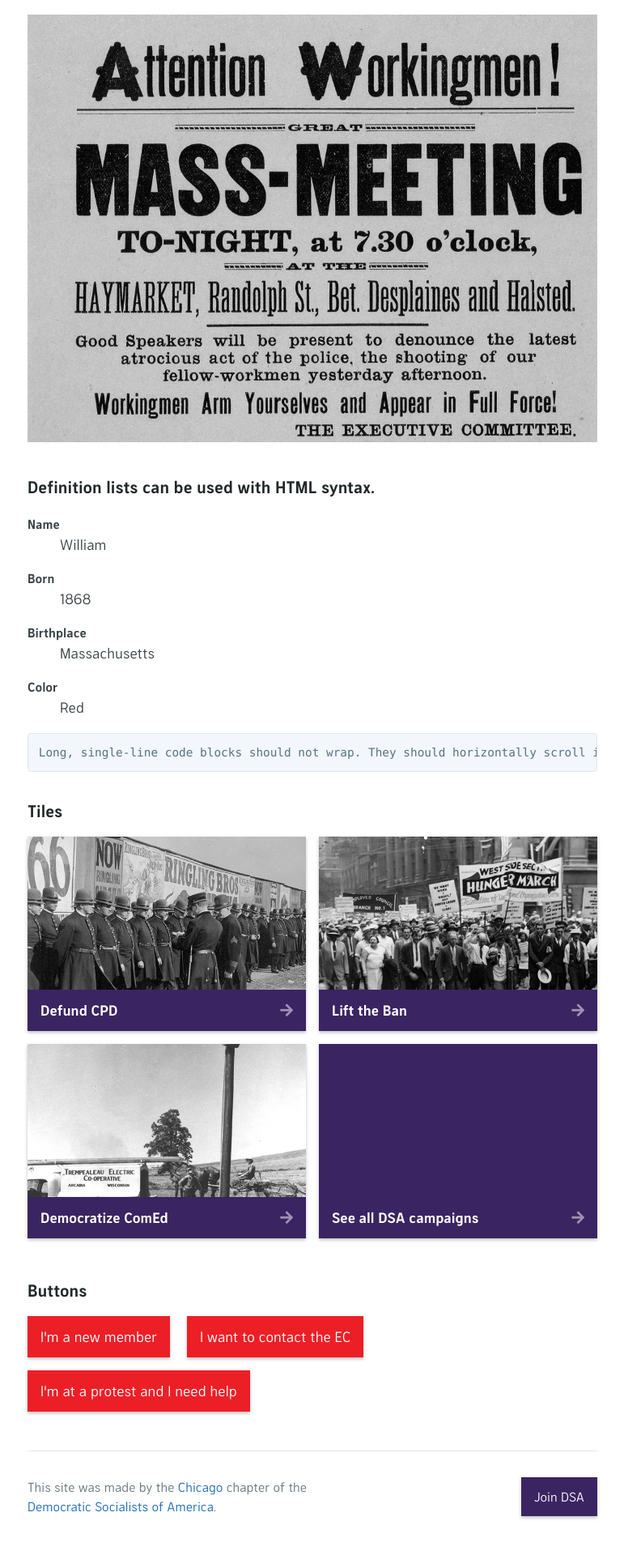
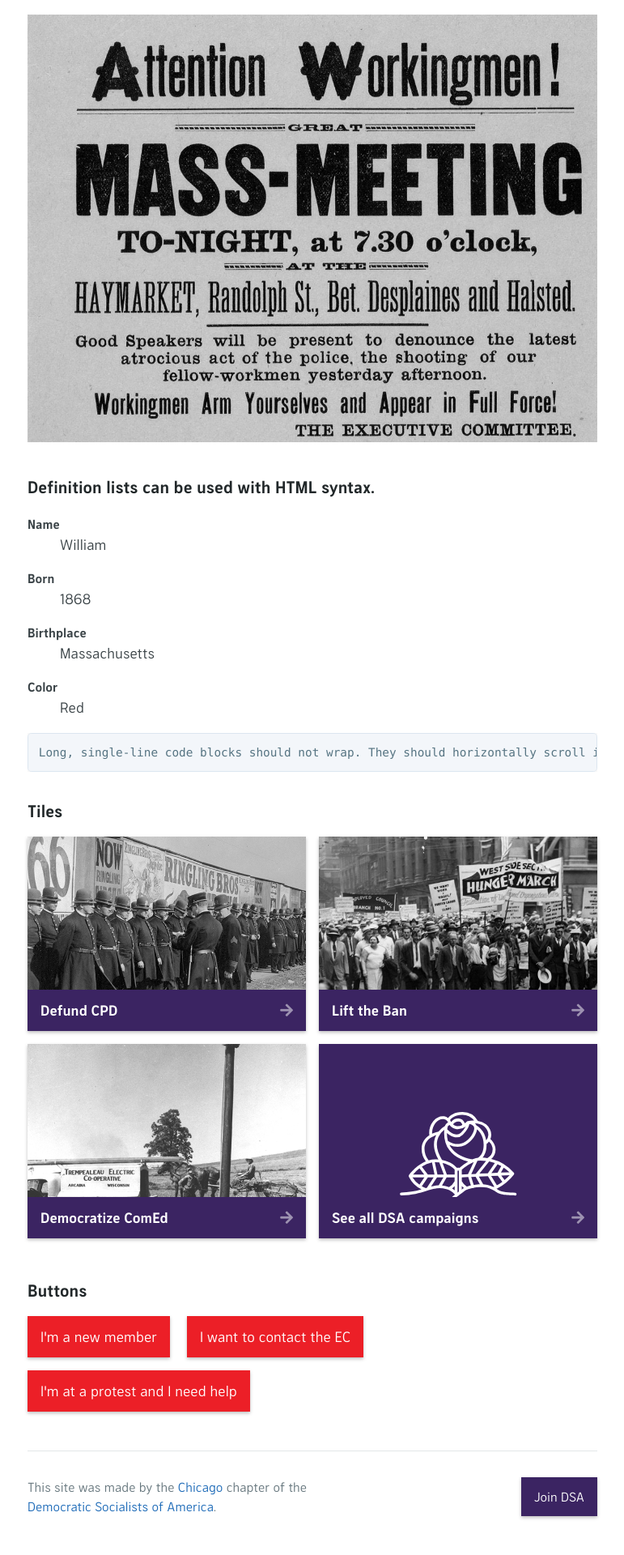
Before and after one commit to ChicagoDSA/haymarket, a Jekyll site: the page built from index.md, in a window 1280 px wide. Shown: the part 3200-5120 px from the top of the page at 81% size, without its empty margins (254-1025 px from the left). Built offline with Jekyll 4.4.1, drawn with Linux system fonts in a browser that asks for light colours; nearby versions of some CDN libraries; some web fonts are replaced; library files that are not in the unit come from our copies.

Commit message:
re-added background to empty tile

```diff
--- a/_includes/tile.html
+++ b/_includes/tile.html
@@ -12,6 +12,12 @@
 		</a>
 	{% else %}
 		<a class="tile" href="{{ include.link }}">
+			<div class="background">
+				<div class="background-logo">
+					{% include DSA-logo.html %}
+				</div>
+			</div>
+			<div class="overlay"></div>
 			<div class="title">
 				<h4>{{ include.title }}
 					<i class="fas fa-arrow-right"></i>
```
